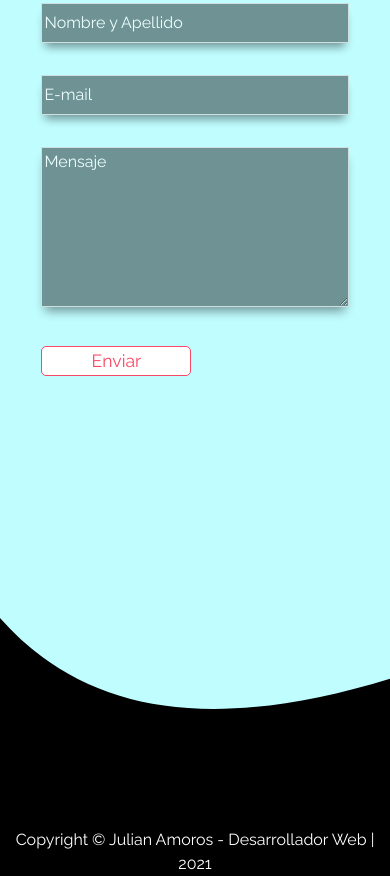
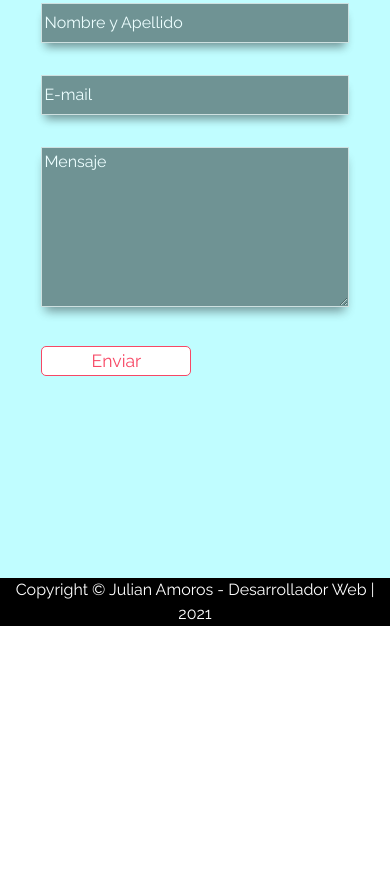
Before and after one commit to AmorosJulian/portfolio, a website: page index.html in a window 390 px wide. Shown: the part 6456-7332 px from the top of the page. After the commit the page ends 7082 px from the top, so only its background shows below. Drawn offline with nearby package versions, Linux system fonts and the light colour scheme; files that its build step writes are made by us from their sources.

```diff
--- a/index.html
+++ b/index.html
@@ -40,35 +40,7 @@
 
 <body>
     <header id="top">
-
-        <!-- NAVBAR BOOSTRAP -->
-        <!-- <nav class="navbar navbar-expand-lg navbar-light  p-2 bg-opacity-10 fixed-top">
-            <div class="container-fluid">
-                <a href="#top"><img class="logo-width" src="./src/multimedia/imagenes/logo-j.png"
-                        alt="logo codigo desarrollo web"></a>
-                <button class="navbar-toggler" type="button" data-bs-toggle="collapse" data-bs-target="#navbarNav"
-                    aria-controls="navbarNav" aria-expanded="false" aria-label="Toggle navigation">
-                    <span class="navbar-toggler-icon"></span>
-                </button>
-                <div class="container collapse navbar-collapse d-flex justify-content-end  margin-link" id="navbarNav">
-                    <ul class="navbar-nav">
-                        <li class="nav-item">
-                            <a class="color-nav nav-link text-white" aria-current="page" href="#top">Home</a>
-                        </li>
-                        <li class="nav-item">
-                            <a class="color-nav nav-link text-white" href="#sectionAbout">About</a>
-                        </li>
-                        <li class="nav-item">
-                            <a class="color-nav nav-link text-white" href="#sectionPortfolio">Portfolio</a>
-                        </li>
-                        <li class="nav-item">
-                            <a class="color-nav nav-link text-white" href="#sectionContact">Contact</a>
-                        </li>
-                    </ul>
-                </div>
-            </div>
-        </nav> -->
-
+        <!-- NAVBAR DESKTOP -->
         <nav class="navbar navbar-light bg-light fixed-top opacity-75 d-none d-sm-block" style="height: 55px;">
             <div class="container-fluid">
               <a class="navbar-brand " href="#">Offcanvas navbar</a>
@@ -77,7 +49,7 @@
               </button>
               <div class="offcanvas offcanvas-end" tabindex="-1" id="offcanvasNavbar" aria-labelledby="offcanvasNavbarLabel">
                 <div class="offcanvas-header">
-                  <h5 class="offcanvas-title" id="offcanvasNavbarLabel">Offcanvas</h5>
+                  <h5 class="offcanvas-title" id="offcanvasNavbarLabel">¿A dónde vamos?</h5>
                   <button type="button" class="btn-close text-reset" data-bs-dismiss="offcanvas" aria-label="Close"></button>
                 </div>
                 <div class="offcanvas-body">
@@ -99,6 +71,7 @@
               </div>
             </div>
           </nav>
+          <!-- NAVBAR MOBILE -->
 
 
         <section class="header-container d-flex justify-content-center align-items-center flex-column">
@@ -365,7 +338,7 @@
                         </div>
                     </form>
                 </div>
-                <div style="height: 250px; overflow: hidden;"><svg viewBox="0 0 500 150" preserveAspectRatio="none"
+                <div class="d-none d-sm-block" style="height: 250px; overflow: hidden;"><svg viewBox="0 0 500 150" preserveAspectRatio="none"
                         style="height: 100%; width: 100%;">
                         <path d="M-10.44,18.25 C99.60,81.41 268.34,96.20 524.54,56.73 L500.00,150.00 L0.00,150.00 Z"
                             style="stroke: none; fill: rgb(0, 0, 0);"></path>
--- a/scss/components/_footer.scss
+++ b/scss/components/_footer.scss
@@ -3,6 +3,7 @@
     background-color: nth($color, 6 );
     width: 100%;
     height: 100%;
+    z-index: 10;
 
     .container-form {
         margin-top: 6rem;
```
